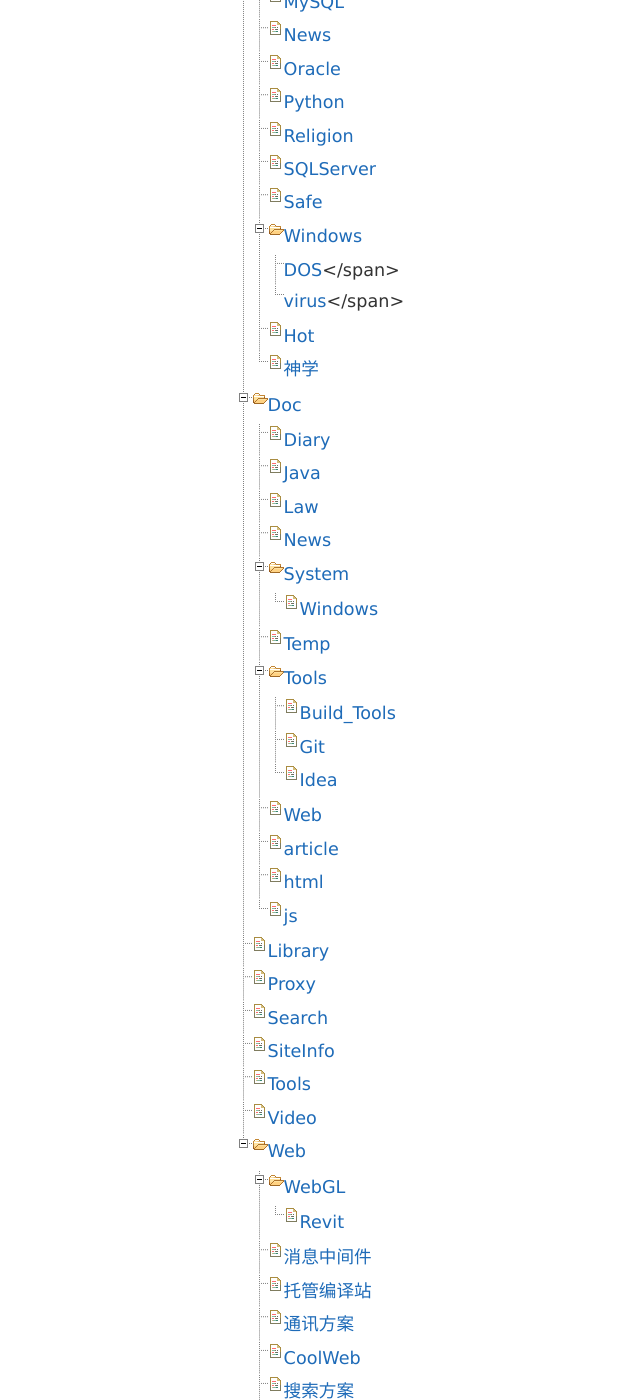
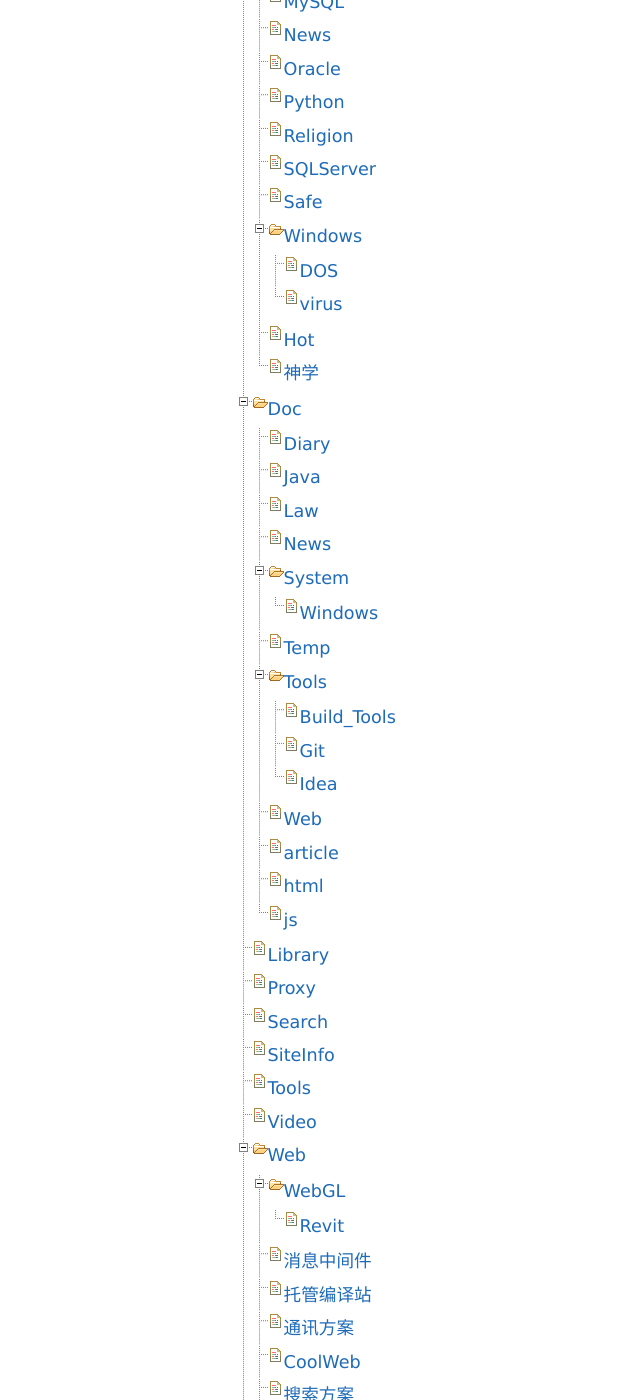
Before and after one commit to AmbroseRen/test, a Jekyll site: the page built from indexes.md, in a window 1280 px wide and 1400 px high, scrolled down 971 px. Shown: the whole window, without its empty margins (6-646 px from the left). Built offline with Jekyll 4.4.1, drawn with Linux system fonts in a browser that asks for light colours; our own code applies the rules of GitHub Pages for plain Markdown files; the repository's description, which GitHub fills in, is left out; some of the changed text lies outside the part shown.

Commit message:
Update indexes.md

```diff
--- a/indexes.md
+++ b/indexes.md
@@ -61,8 +61,8 @@
             <li><span class="file"><a href="https://ambroseren.github.io/test/Data/Safe/index.html">Safe</a></span></li>
             <li><span class="folder"><a href="https://ambroseren.github.io/test/Data/Windows/index.html">Windows</a></span>
                 <ul>
-                    <li><a href="https://ambroseren.github.io/test/Data/Windows/DOS/index.html">DOS</a></span></li>
-                    <li><a href="https://ambroseren.github.io/test/Data/Windows/virus/index.html">virus</a></span></li>
+                    <li><span class="file"><a href="https://ambroseren.github.io/test/Data/Windows/DOS/index.html">DOS</a></span></li>
+                    <li><span class="file"><a href="https://ambroseren.github.io/test/Data/Windows/virus/index.html">virus</a></span></li>
                 </ul>
             </li>
             <li><span class="file"><a href="https://ambroseren.github.io/test/Data/hot/index.html">Hot</a></span></li>
@@ -113,7 +113,7 @@
             <li><span class="file"><a href="https://ambroseren.github.io/test/Web/CoolWeb.html">CoolWeb</a></span></li>
             <li><span class="file"><a href="https://ambroseren.github.io/test/Web/ElasticSearch.html">搜索方案</a></span></li>
             <li><span class="file"><a href="https://ambroseren.github.io/test/Web/Server.html">前端脚手架</a></span></li>
-            <li><span class="file"><a href="https://ambroseren.github.io/test/Web/SoftWare.html">前端软件</a></li>
+            <li><span class="file"><a href="https://ambroseren.github.io/test/Web/SoftWare.html">前端软件</a></span></li>
             <li><span class="file"><a href="https://ambroseren.github.io/test/Web/framework.html">通用架构框架</a></span></li>
             <li><span class="file"><a href="https://ambroseren.github.io/test/Web/web_guide.html">前端手册</a></span></li>
         </ul>
```
